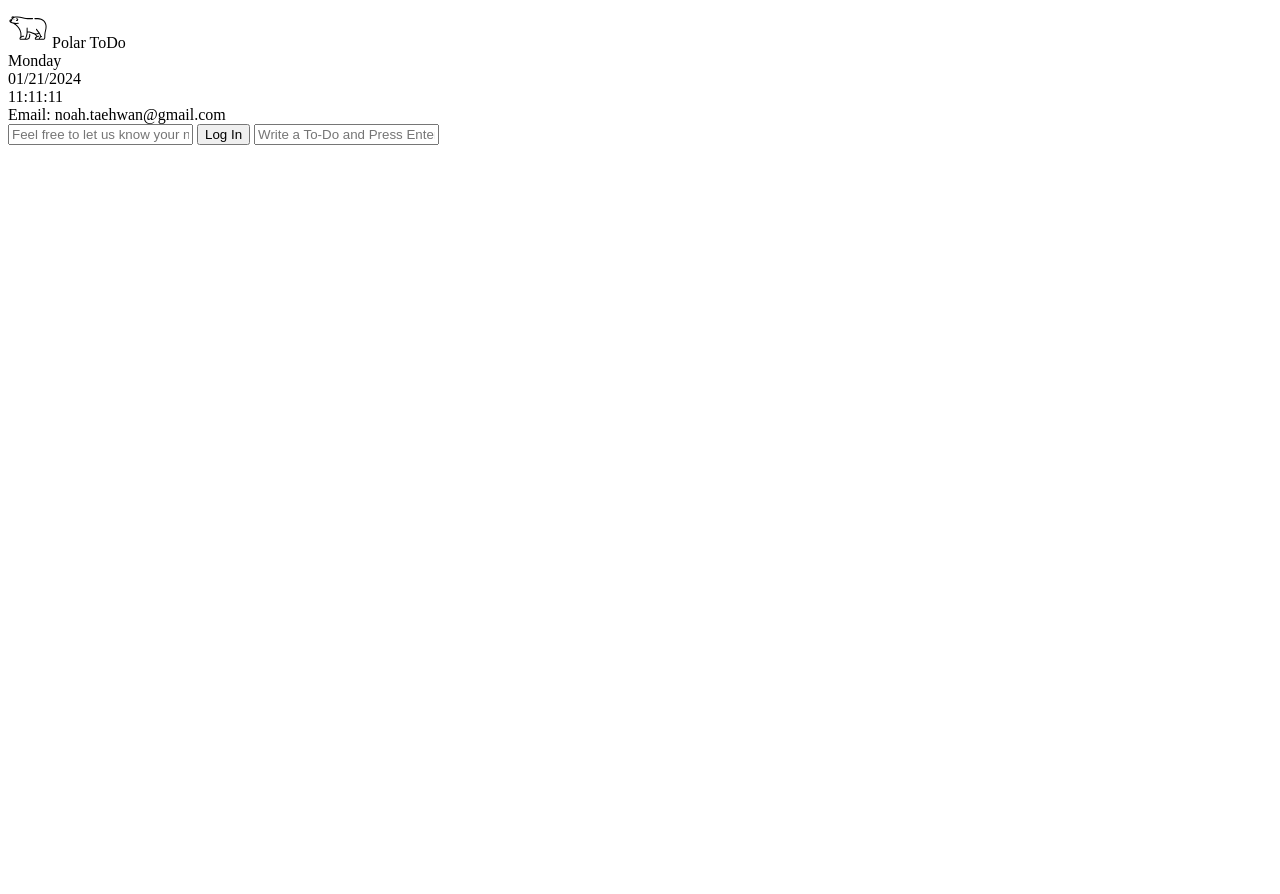
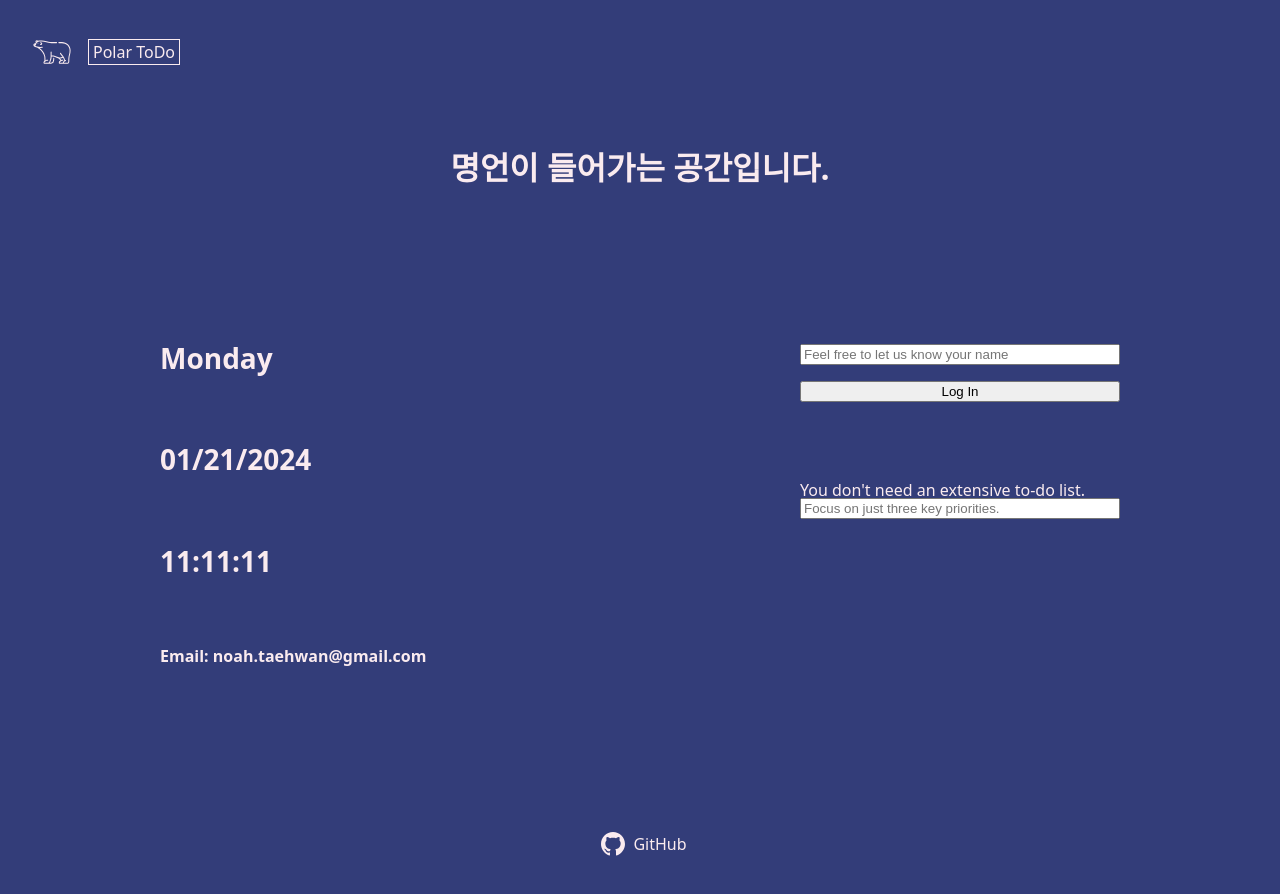
Before and after one commit to Noah-TaeHwan/polarToDo, a plain HTML site: page index.html in a window 1280 px wide. Before the commit the page ends 800 px from the top, so only its background shows below. Drawn offline with Linux system fonts and the light colour scheme.

Commit message:
simple design

```diff
--- a/app.js
+++ b/app.js
@@ -0,0 +1,8 @@
+const loginInput = document.querySelector('.column__todo input');
+const loginbutton = document.querySelector('.column__todo button');
+
+function loginClick() {
+  console.log(loginInput.value);
+}
+
+loginbutton.addEventListener('click', loginClick);
--- /dev/null
+++ b/css/reset.css
@@ -0,0 +1,129 @@
+/* http://meyerweb.com/eric/tools/css/reset/
+   v2.0 | 20110126
+   License: none (public domain)
+*/
+
+html,
+body,
+div,
+span,
+applet,
+object,
+iframe,
+h1,
+h2,
+h3,
+h4,
+h5,
+h6,
+p,
+blockquote,
+pre,
+a,
+abbr,
+acronym,
+address,
+big,
+cite,
+code,
+del,
+dfn,
+em,
+img,
+ins,
+kbd,
+q,
+s,
+samp,
+small,
+strike,
+strong,
+sub,
+sup,
+tt,
+var,
+b,
+u,
+i,
+center,
+dl,
+dt,
+dd,
+ol,
+ul,
+li,
+fieldset,
+form,
+label,
+legend,
+table,
+caption,
+tbody,
+tfoot,
+thead,
+tr,
+th,
+td,
+article,
+aside,
+canvas,
+details,
+embed,
+figure,
+figcaption,
+footer,
+header,
+hgroup,
+menu,
+nav,
+output,
+ruby,
+section,
+summary,
+time,
+mark,
+audio,
+video {
+  margin: 0;
+  padding: 0;
+  border: 0;
+  font-size: 100%;
+  font: inherit;
+  vertical-align: baseline;
+}
+/* HTML5 display-role reset for older browsers */
+article,
+aside,
+details,
+figcaption,
+figure,
+footer,
+header,
+hgroup,
+menu,
+nav,
+section {
+  display: block;
+}
+body {
+  line-height: 1;
+}
+ol,
+ul {
+  list-style: none;
+}
+blockquote,
+q {
+  quotes: none;
+}
+blockquote:before,
+blockquote:after,
+q:before,
+q:after {
+  content: '';
+  content: none;
+}
+table {
+  border-collapse: collapse;
+  border-spacing: 0;
+}
--- /dev/null
+++ b/css/styles.css
@@ -0,0 +1,95 @@
+@import url(/css/reset.css);
+
+body,
+footer {
+  font-family: system-ui, -apple-system, BlinkMacSystemFont, 'Segoe UI', Roboto,
+    Oxygen, Ubuntu, Cantarell, 'Open Sans', 'Helvetica Neue', sans-serif;
+  background-color: #333d79;
+}
+
+.top-bar {
+  display: flex;
+  align-items: center;
+  margin: 32px;
+}
+
+.top-bar svg {
+  margin-right: 16px;
+  fill: #faebef;
+}
+
+.top-bar span {
+  border: 1px solid #faebef;
+  padding: 4px;
+  color: #faebef;
+}
+
+.quote {
+  font-size: 32px;
+  font-weight: 700;
+  color: #faebef;
+  display: flex;
+  justify-content: center;
+  align-items: center;
+  margin: 80px;
+}
+
+.column {
+  margin: 160px;
+  display: flex;
+  justify-content: space-between;
+  align-items: center;
+  color: #faebef;
+}
+
+.column__info {
+  display: flex;
+  flex-direction: column;
+  justify-content: space-between;
+  height: 320px;
+  font-size: 28px;
+  font-weight: 600;
+}
+
+.column__info--contact {
+  font-size: 16px;
+}
+
+.column__todo {
+  display: flex;
+  flex-direction: column;
+  justify-content: flex-start;
+  height: 320px;
+  width: 320px;
+}
+
+.login-form {
+  margin-bottom: 16px;
+}
+
+.column__todo button {
+  margin-bottom: 80px;
+}
+
+footer {
+  margin: 32px;
+  display: flex;
+  justify-content: center;
+  align-items: center;
+}
+
+.footer__icon {
+  display: flex;
+  justify-content: center;
+  align-items: center;
+}
+
+.footer__icon svg {
+  margin: 8px;
+  fill: #faebef;
+}
+
+.footer__icon a {
+  text-decoration: none;
+  color: #faebef;
+}
--- a/index.html
+++ b/index.html
@@ -4,7 +4,7 @@
     <meta charset="UTF-8" />
     <meta name="viewport" content="width=device-width, initial-scale=1.0" />
     <title>Polar ToDo</title>
-    <link rel="stylesheet" href="styles.css" />
+    <link rel="stylesheet" href="/css/styles.css" />
   </head>
   <body>
     <section class="top-bar">
@@ -33,7 +33,7 @@
       <span class="top-bar__title">Polar ToDo</span>
     </section>
     <main>
-      <div class="quote"></div>
+      <div class="quote">명언이 들어가는 공간입니다.</div>
       <div class="column">
         <div class="column__info">
           <div class="column__info--days">Monday</div>
@@ -45,6 +45,7 @@
         </div>
         <div class="column__todo">
           <input
+            class="login-form"
             type="text"
             required
             minlength="4"
@@ -52,10 +53,29 @@
             placeholder="Feel free to let us know your name"
           />
           <button>Log In</button>
-          <input type="text" placeholder="Write a To-Do and Press Enter" />
+          <span>You don't need an extensive to-do list.</span>
+          <input
+            type="text"
+            placeholder="Focus on just three key priorities."
+          />
         </div>
       </div>
     </main>
+    <footer>
+      <div class="footer__icon">
+        <svg
+          xmlns="http://www.w3.org/2000/svg"
+          width="24"
+          height="24"
+          viewBox="0 0 24 24"
+        >
+          <path
+            d="M12 0c-6.626 0-12 5.373-12 12 0 5.302 3.438 9.8 8.207 11.387.599.111.793-.261.793-.577v-2.234c-3.338.726-4.033-1.416-4.033-1.416-.546-1.387-1.333-1.756-1.333-1.756-1.089-.745.083-.729.083-.729 1.205.084 1.839 1.237 1.839 1.237 1.07 1.834 2.807 1.304 3.492.997.107-.775.418-1.305.762-1.604-2.665-.305-5.467-1.334-5.467-5.931 0-1.311.469-2.381 1.236-3.221-.124-.303-.535-1.524.117-3.176 0 0 1.008-.322 3.301 1.23.957-.266 1.983-.399 3.003-.404 1.02.005 2.047.138 3.006.404 2.291-1.552 3.297-1.23 3.297-1.23.653 1.653.242 2.874.118 3.176.77.84 1.235 1.911 1.235 3.221 0 4.609-2.807 5.624-5.479 5.921.43.372.823 1.102.823 2.222v3.293c0 .319.192.694.801.576 4.765-1.589 8.199-6.086 8.199-11.386 0-6.627-5.373-12-12-12z"
+          />
+        </svg>
+        <a href="https://naver.com" target="_blank">GitHub</a>
+      </div>
+    </footer>
     <script src="app.js"></script>
   </body>
 </html>
```
Also changed, not shown: styles.css (deleted).
